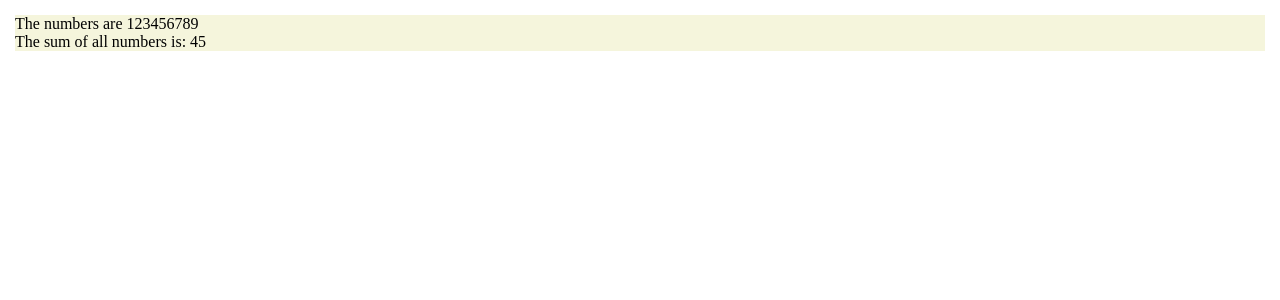
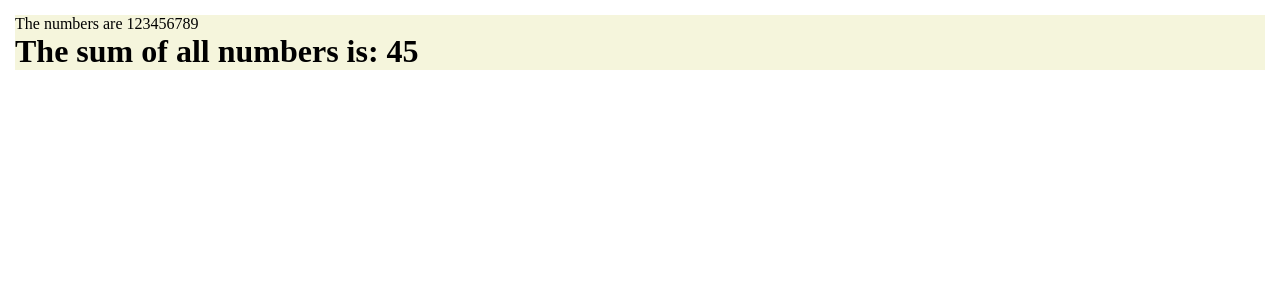
Before and after one commit to Simulaemanuele/react-exercises, a React (Create React App) app: page / in a window 1280 px wide. Shown: the top 300 px of the page. Built offline with nearby package versions, Linux system fonts and the light colour scheme.

Commit message:
mod: modified in Sum.js <p> tag into <h1> tag

```diff
--- a/src/components/Sum.js
+++ b/src/components/Sum.js
@@ -4,7 +4,7 @@ export function Sum({numbers}){
     return(
         <div>
             <p>The numbers are {numbers}</p>
-            <p>The sum of all numbers is: {numbers.reduce((number, sum) => sum + number,0)}</p>
+            <h1>The sum of all numbers is: {numbers.reduce((number, sum) => sum + number,0)}</h1>
         </div>
     )
 }
```
